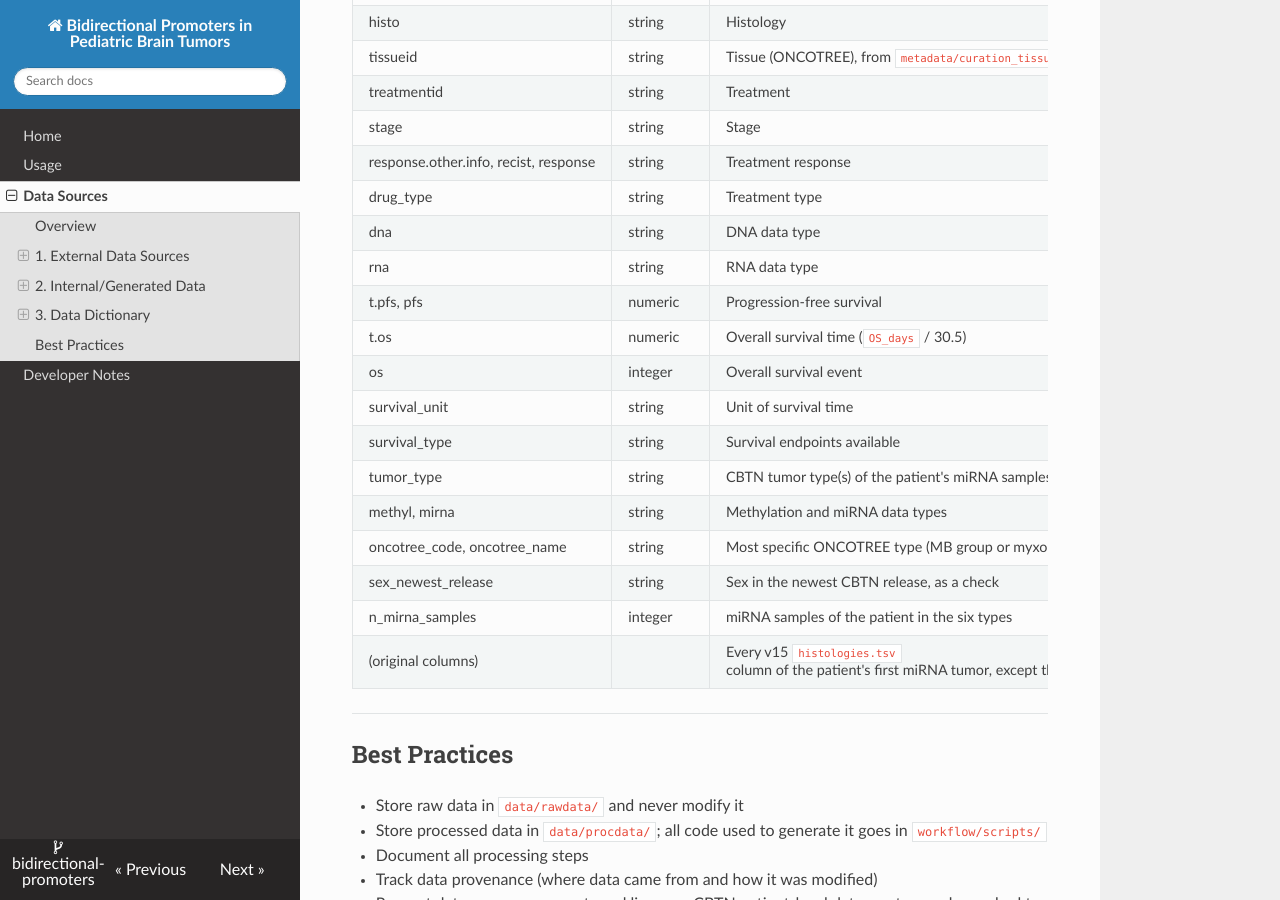
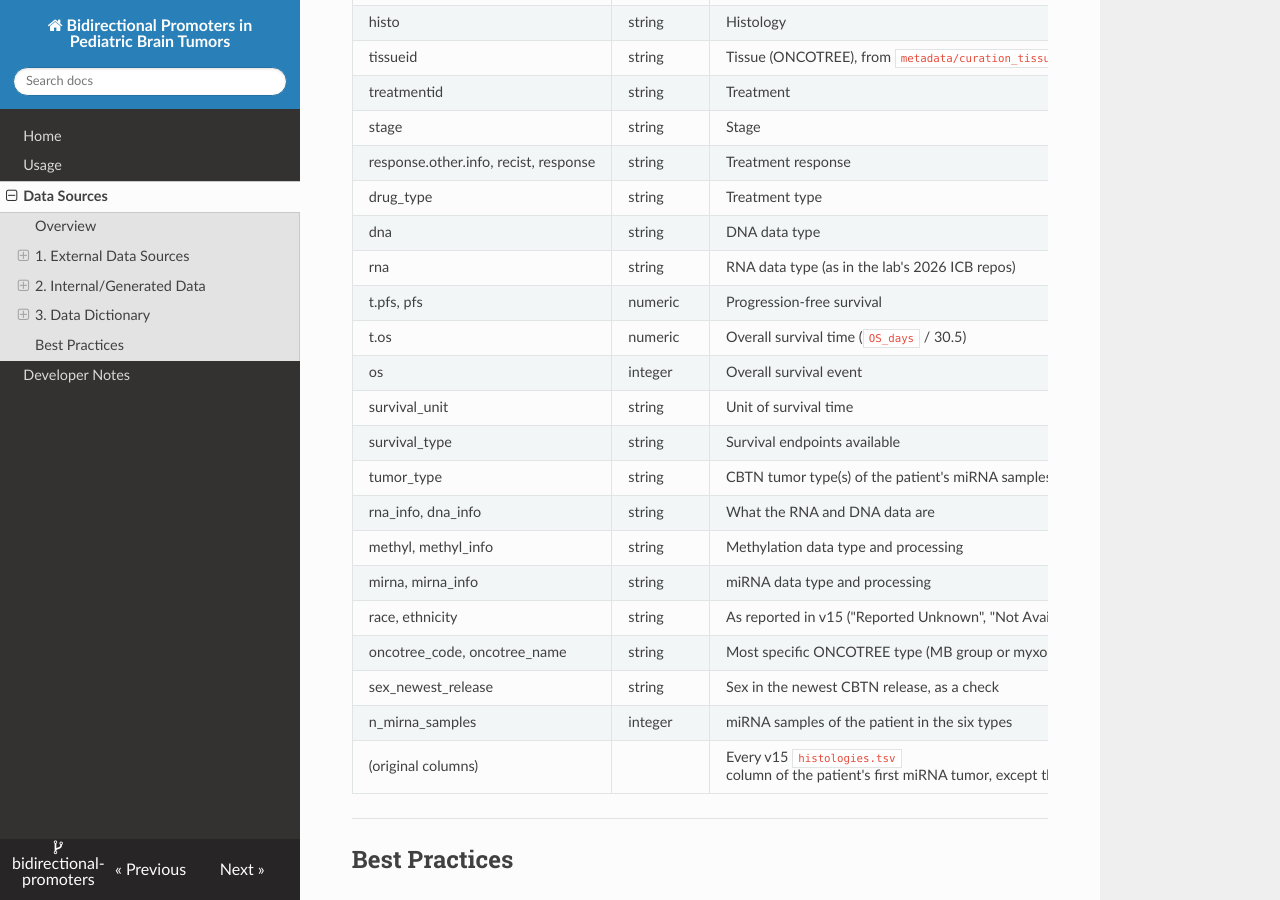
Before and after one commit to wanglab-cns/bidirectional-promoters, an MkDocs documentation site: the page built from docs/data_sources.md, in a window 1280 px wide and 900 px high, scrolled down 4103 px. Built offline with MkDocs 1.6.1, drawn with Linux system fonts in a browser that asks for light colours; nearby versions of some CDN libraries.

Commit message:
fix: apply review findings to clinical curation and docs
NB02: rna/dna labels and rna_info/dna_info as in the lab's 2026 ICB repos,
methyl/mirna info columns, race and ethnicity moved up, EFS left out of plots
until its event definition is agreed. Copy get_snv_feat.R and get_cna_feat.R
(unchanged) and point the ICB_Common README at BHKLAB-DataProcessing. Remove
exact single-sample ages from the normal reference review.

Co-Authored-By: Claude Opus 5.5 <noreply@anthropic.com>

```diff
--- a/docs/data_sources.md
+++ b/docs/data_sources.md
@@ -156,14 +156,17 @@ nothing is imputed. A `;` inside a value is written as ` | ` so the file stays r
 | response.other.info, recist, response | string | Treatment response | N/A | NA (no response data) |
 | drug_type | string | Treatment type | N/A | NA |
 | dna | string | DNA data type | N/A | wgs, NA |
-| rna | string | RNA data type | N/A | tpm, NA |
+| rna | string | RNA data type (as in the lab's 2026 ICB repos) | N/A | rnaseq, NA |
 | t.pfs, pfs | numeric | Progression-free survival | months; 0/1 | NA (CBTN reports event-free survival, kept in the original columns `EFS_days`, `EFS_event_type`) |
 | t.os | numeric | Overall survival time (`OS_days` / 30.5) | months | ≥ 0 |
 | os | integer | Overall survival event | N/A | 1 = deceased, 0 = living |
 | survival_unit | string | Unit of survival time | N/A | month |
 | survival_type | string | Survival endpoints available | N/A | OS |
 | tumor_type | string | CBTN tumor type(s) of the patient's miRNA samples (`cancer_group`) | N/A | the six types; one patient has two, joined with ` \| ` |
-| methyl, mirna | string | Methylation and miRNA data types | N/A | epic / htg, NA |
+| rna_info, dna_info | string | What the RNA and DNA data are | N/A | RSEM TPM and expected counts; consensus somatic MAF, CNVkit segments; NA |
+| methyl, methyl_info | string | Methylation data type and processing | N/A | epic; processing NA until decided |
+| mirna, mirna_info | string | miRNA data type and processing | N/A | htg; raw counts |
+| race, ethnicity | string | As reported in v15 ("Reported Unknown", "Not Available" kept as written) | N/A | |
 | oncotree_code, oncotree_name | string | Most specific ONCOTREE type (MB group or myxopapillary ependymoma when the subtype names one) | N/A | e.g. MBLG4, LGGNOS |
 | sex_newest_release | string | Sex in the newest CBTN release, as a check | N/A | F, M, NA |
 | n_mirna_samples | integer | miRNA samples of the patient in the six types | N/A | 1 to 3 |
```
Also changed, not shown: docs/normal_reference.md (+2 -2 lines), workflow/scripts/R/icb_common/README.md (+5 -3 lines), 3 other files.
